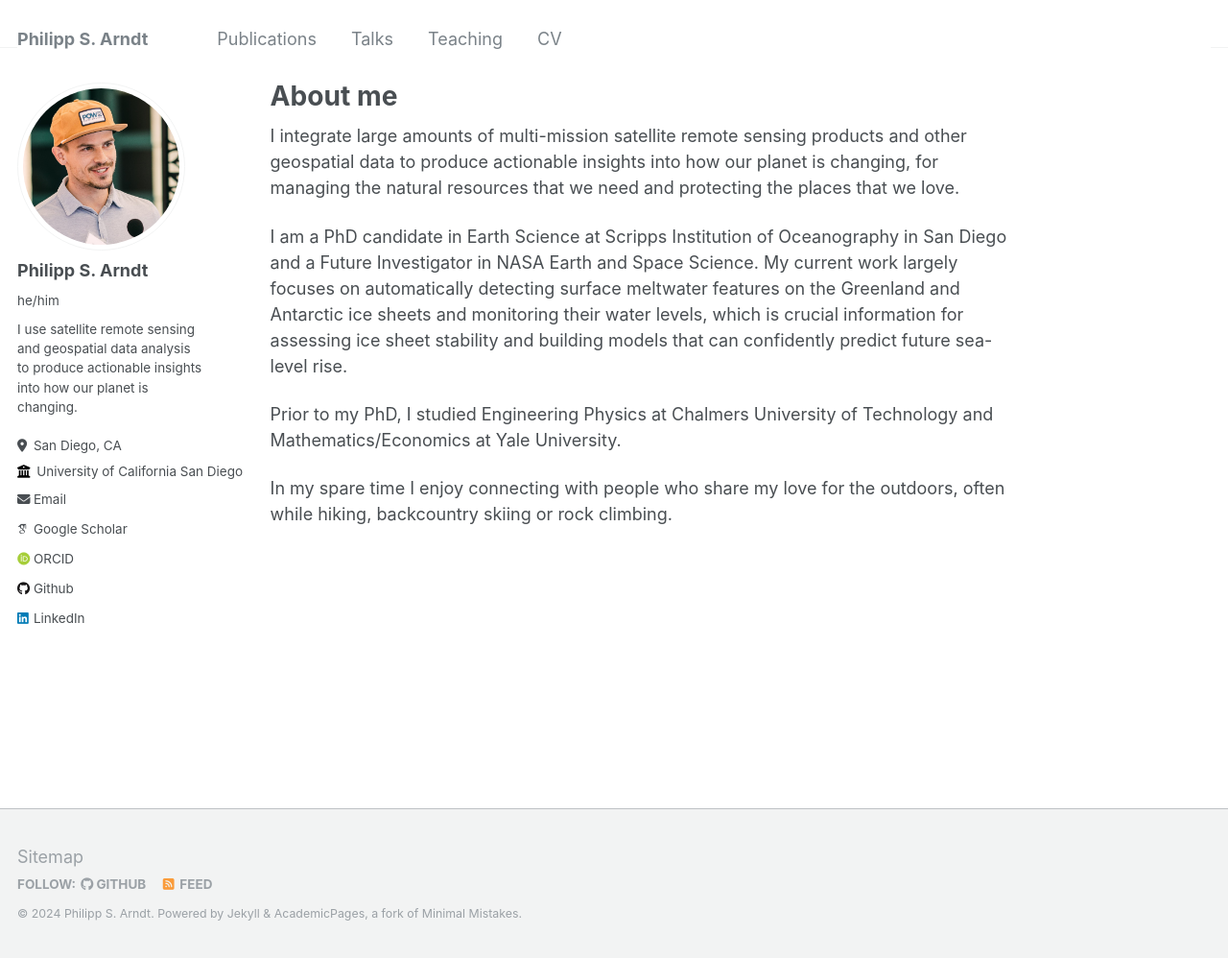
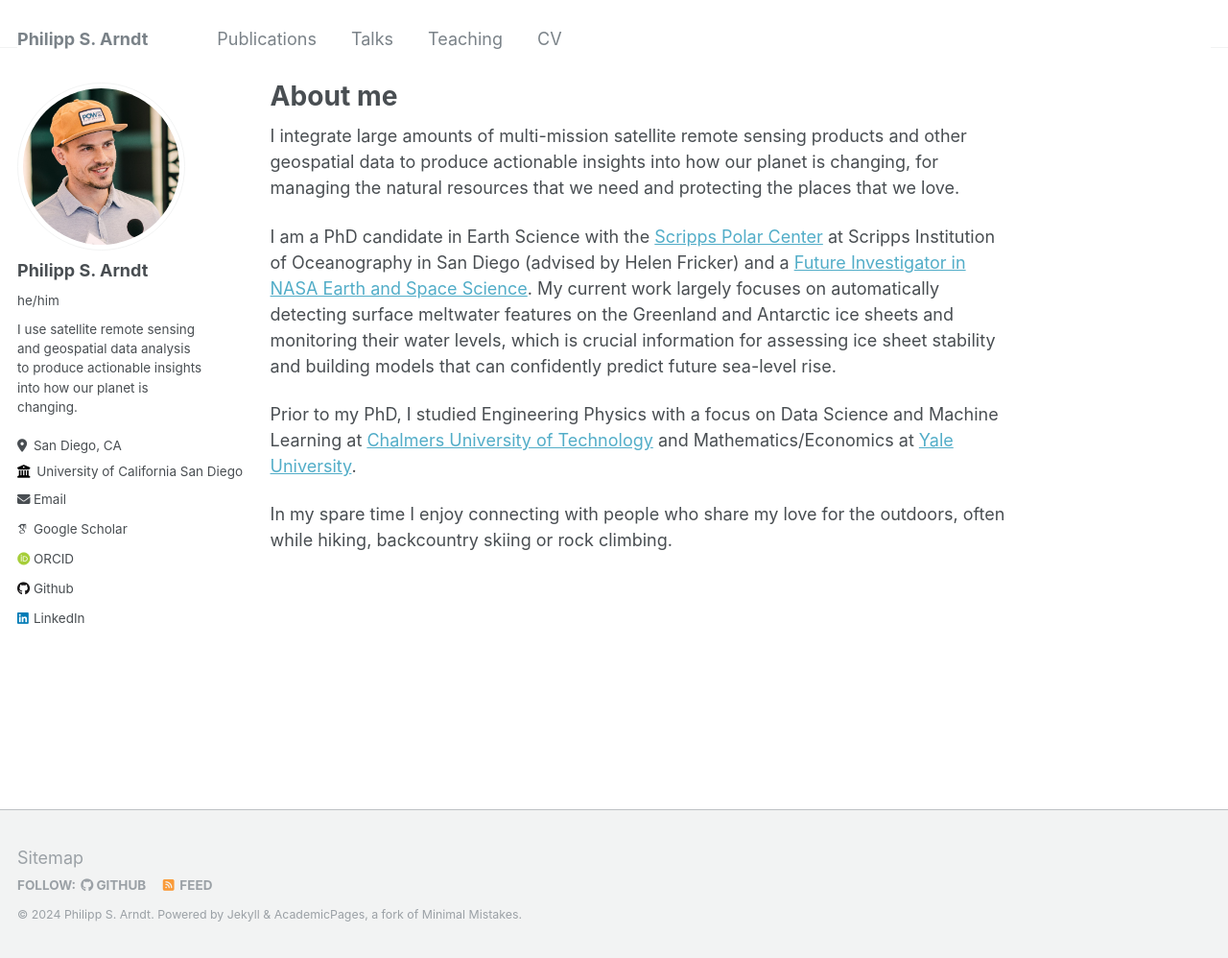
Before and after one commit to fliphilipp/fliphilipp.github.io, a Jekyll site: the page built from _pages/about.md, in a window 1280 px wide and 998 px high. Shown: the whole window at 96% size. Built offline with Jekyll 4.4.1, drawn with Linux system fonts in a browser that asks for light colours; some web fonts are replaced.

Commit message:
Update about.md

```diff
--- a/_pages/about.md
+++ b/_pages/about.md
@@ -8,9 +8,9 @@ redirect_from:
 ---
 I integrate large amounts of multi-mission satellite remote sensing products and other geospatial data to produce actionable insights into how our planet is changing, for managing the natural resources that we need and protecting the places that we love.
 
-I am a PhD candidate in Earth Science at Scripps Institution of Oceanography in San Diego and a Future Investigator in NASA Earth and Space Science.
+I am a PhD candidate in Earth Science with the [Scripps Polar Center](https://polar.ucsd.edu/) at Scripps Institution of Oceanography in San Diego (advised by Helen Fricker) and a [Future Investigator in NASA Earth and Space Science](https://science.nasa.gov/earth-science/early-career-opportunities/).
 My current work largely focuses on automatically detecting surface meltwater features on the Greenland and Antarctic ice sheets and monitoring their water levels, which is crucial information for assessing ice sheet stability and building models that can confidently predict future sea-level rise.
 
-Prior to my PhD, I studied Engineering Physics at Chalmers University of Technology and Mathematics/Economics at Yale University.
+Prior to my PhD, I studied Engineering Physics with a focus on Data Science and Machine Learning at [Chalmers University of Technology](https://www.chalmers.se/en/education/find-masters-programme/complex-adaptive-systems-msc/) and Mathematics/Economics at [Yale University](https://catalog.yale.edu/ycps/subjects-of-instruction/economics-mathematics/).
 
 In my spare time I enjoy connecting with people who share my love for the outdoors, often while hiking, backcountry skiing or rock climbing.
```
